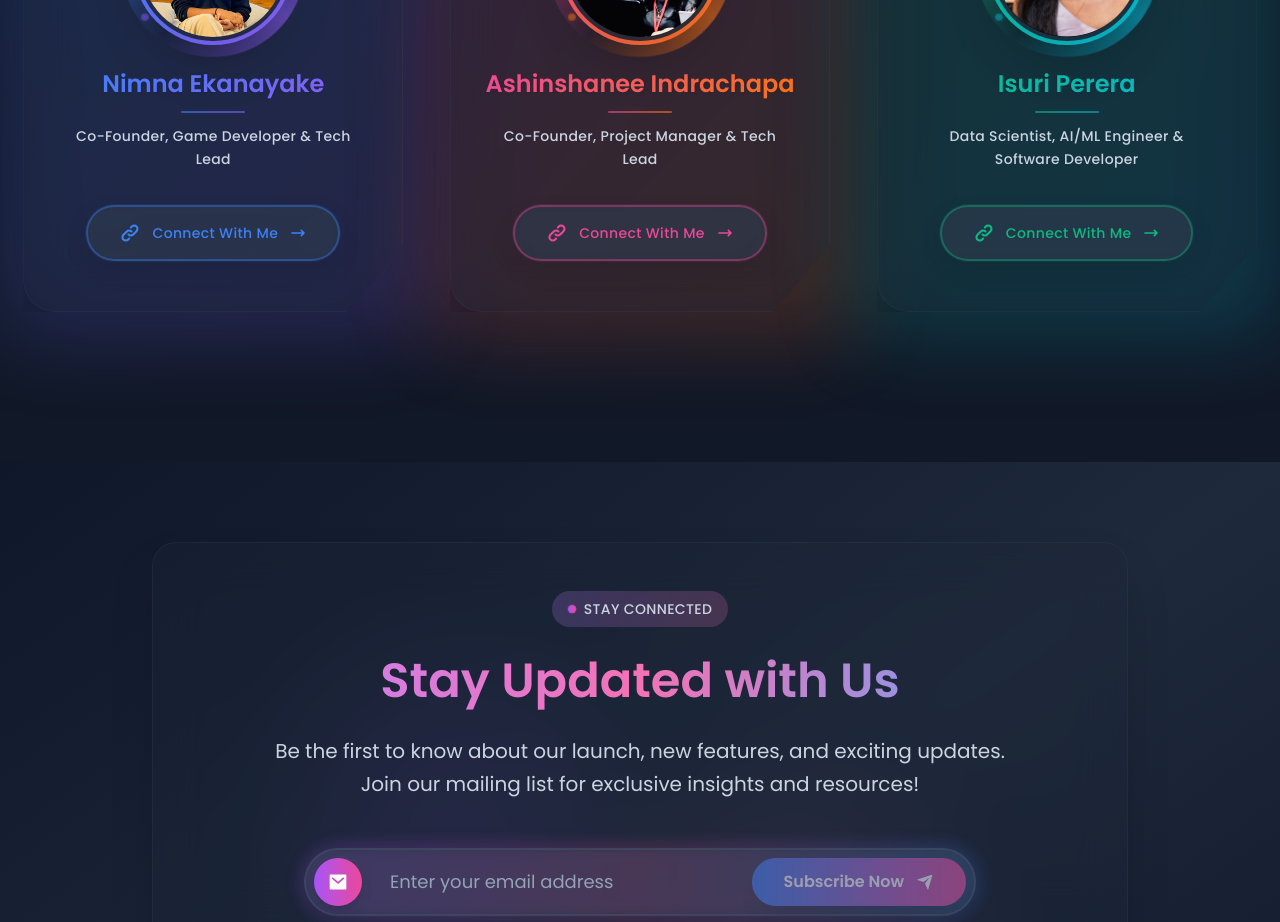
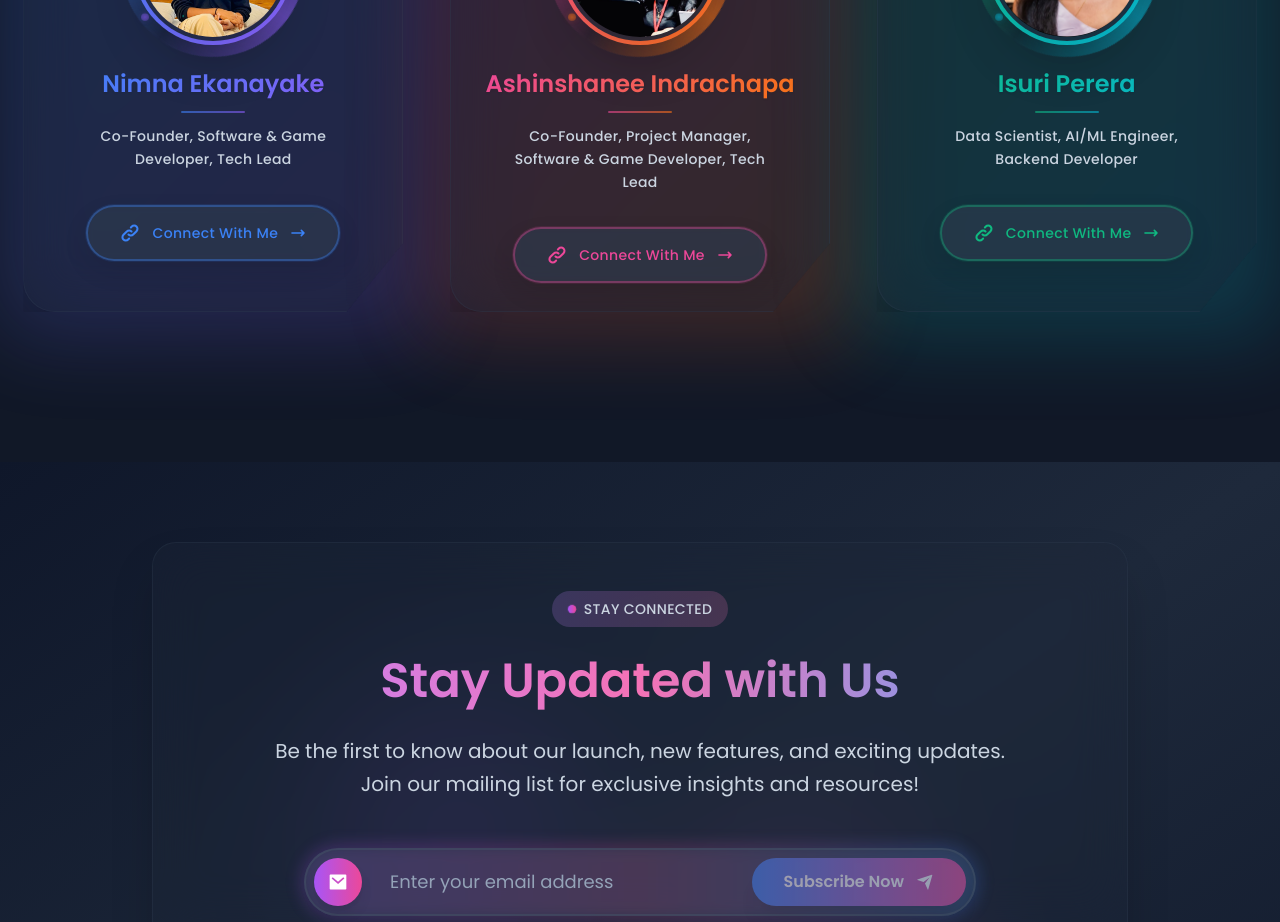
Before and after one commit to Nimnaek24/focus-genie-spark-lp, a React (Vite) app: page / in a window 1280 px wide. Shown: the part 4820-5742 px from the top of the page. Built offline with nearby package versions, Linux system fonts and the light colour scheme.

Commit message:
Update Team.jsx

```diff
--- a/src/components/Team.jsx
+++ b/src/components/Team.jsx
@@ -4,7 +4,7 @@ import TeamCard from "./TeamCard";
 const teamMembers = [
   {
     name: "Nimna Ekanayake",
-    role: "Co-Founder, Game Developer & Tech Lead",
+    role: "Co-Founder, Software & Game Developer, Tech Lead",
     image: "images/Nimna2.jpg",
     github: "https://github.com/Nimnaek24",
     linkedin: "https://www.linkedin.com/in/nimna-ekanayake-b07181310/",
@@ -12,7 +12,7 @@ const teamMembers = [
   },
   {
     name: "Ashinshanee Indrachapa",
-    role: "Co-Founder, Project Manager & Tech Lead",
+    role: "Co-Founder, Project Manager, Software & Game Developer, Tech Lead",
     image: "images/Ashi.jpg",
     github: "https://github.com/Ashinshanee02",
     linkedin: "https://www.linkedin.com/in/ashiathukorala",
@@ -20,7 +20,7 @@ const teamMembers = [
   },
   {
     name: "Isuri Perera",
-    role: "Data Scientist, AI/ML Engineer & Software Developer",
+    role: "Data Scientist, AI/ML Engineer, Backend Developer",
     image: "images/isuri.jpg",
     github: "https://github.com/isuriperera1",
     linkedin: "https://www.linkedin.com/in/isuri-perera1/",
```
